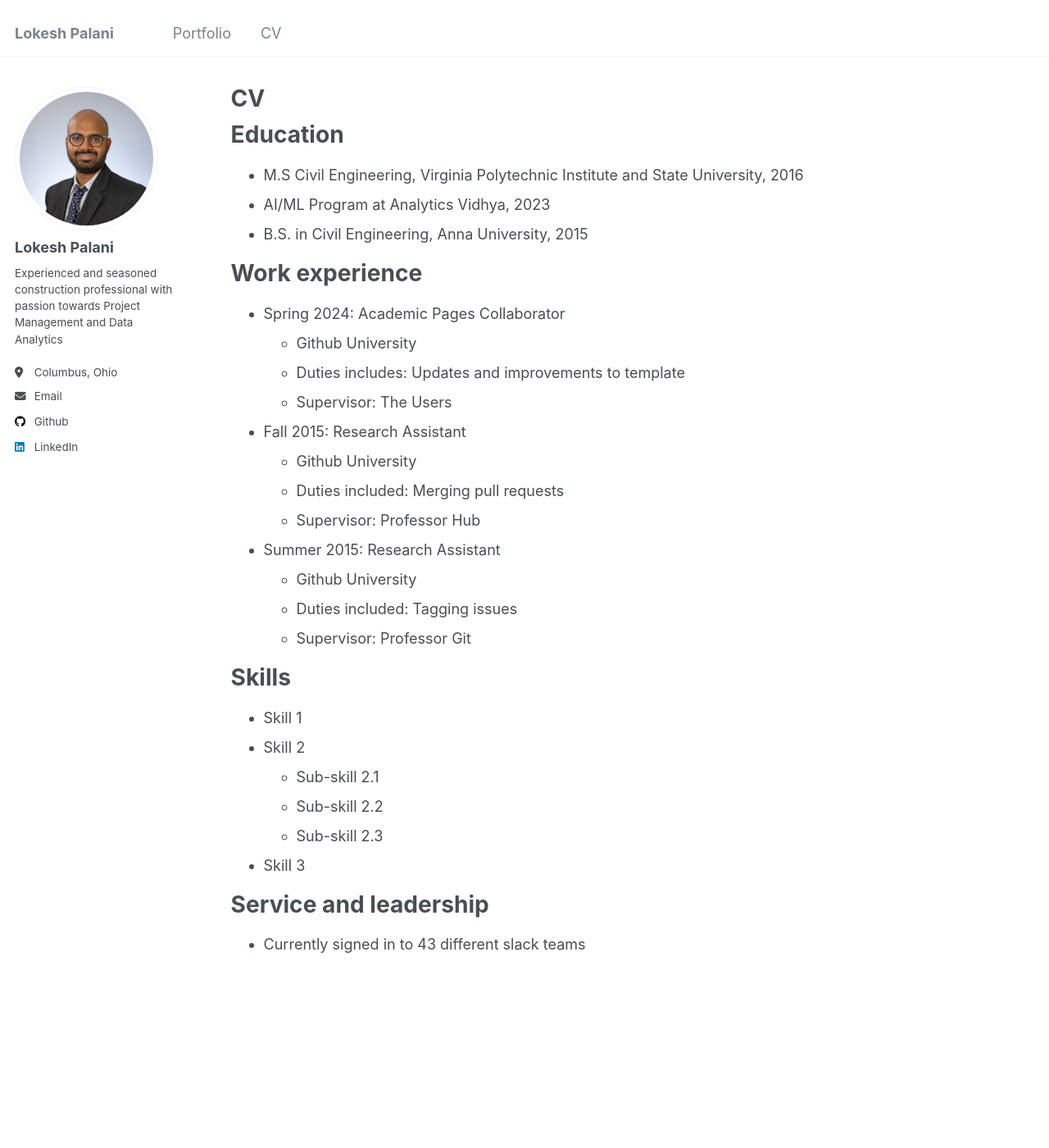
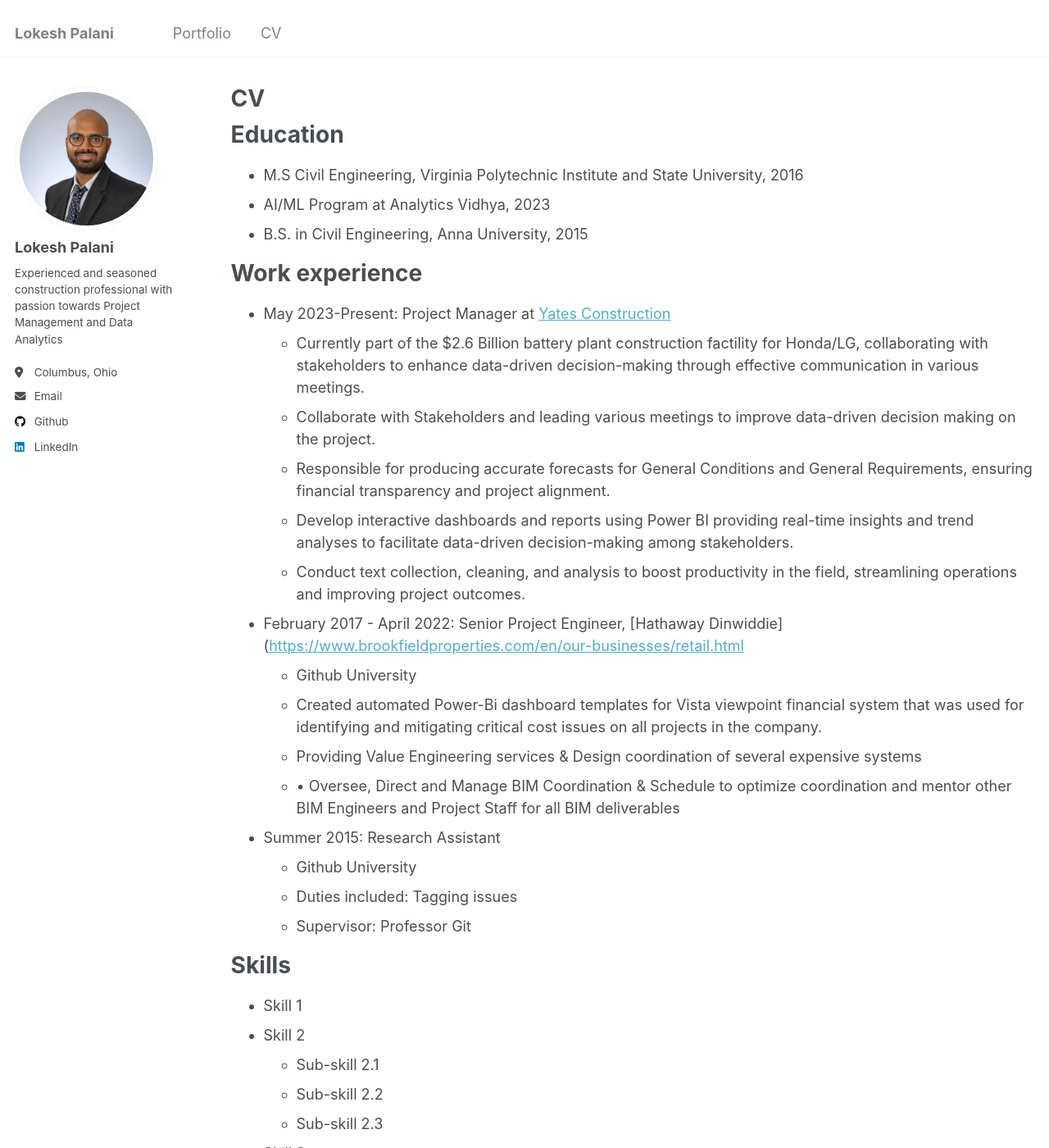
Before and after one commit to Coolinglass/coolinglass.github.io, a Jekyll site: the page built from _pages/cv.md, in a window 1280 px wide and 1400 px high. Shown: the whole window at 82% size. Built offline with Jekyll 4.4.1, drawn with Linux system fonts in a browser that asks for light colours.

Commit message:
Update cv.md

```diff
--- a/_pages/cv.md
+++ b/_pages/cv.md
@@ -17,15 +17,18 @@ Education
 
 Work experience
 ======
-* Spring 2024: Academic Pages Collaborator
+* May 2023-Present: Project Manager at [Yates Construction](https://www.wgyates.com/)
+  * Currently part of the $2.6 Billion battery plant construction factility for Honda/LG, collaborating with stakeholders to enhance data-driven decision-making through effective communication in various meetings.
+  * Collaborate with Stakeholders and leading various meetings to improve data-driven decision making on the project.
+  * Responsible for producing accurate forecasts for General Conditions and General Requirements, ensuring financial transparency and project alignment.
+  * Develop interactive dashboards and reports using Power BI providing real-time insights and trend analyses to facilitate data-driven decision-making among stakeholders.
+  * Conduct text collection, cleaning, and analysis to boost productivity in the field, streamlining operations and improving project outcomes.
+
+* February 2017 - April 2022: Senior Project Engineer, [Hathaway Dinwiddie]([https://www.brookfieldproperties.com/en/our-businesses/retail.html](https://www.hathawaydinwiddie.com/)
   * Github University
-  * Duties includes: Updates and improvements to template
-  * Supervisor: The Users
-
-* Fall 2015: Research Assistant
-  * Github University
-  * Duties included: Merging pull requests
-  * Supervisor: Professor Hub
+  * Created automated Power-Bi dashboard templates for Vista viewpoint financial system that was used for identifying and mitigating critical cost issues on all projects in the company.
+  * Providing Value Engineering services & Design coordination of several expensive systems
+  * •	Oversee, Direct and Manage BIM Coordination & Schedule to optimize coordination and mentor other BIM Engineers and Project Staff for all BIM deliverables
 
 * Summer 2015: Research Assistant
   * Github University
```
